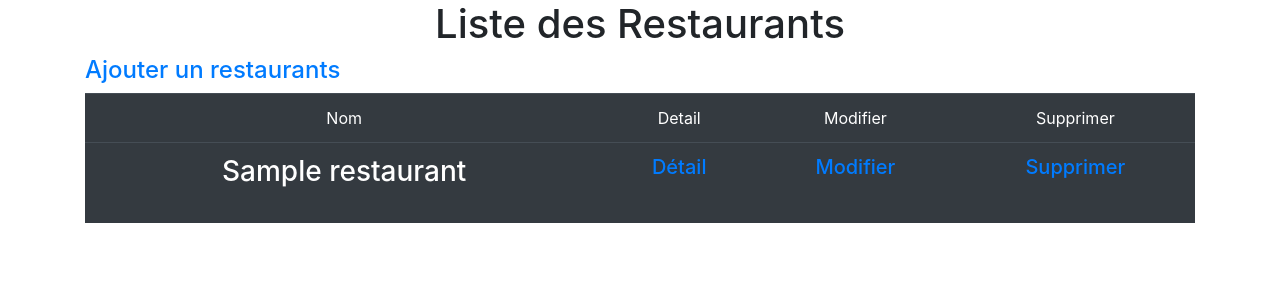
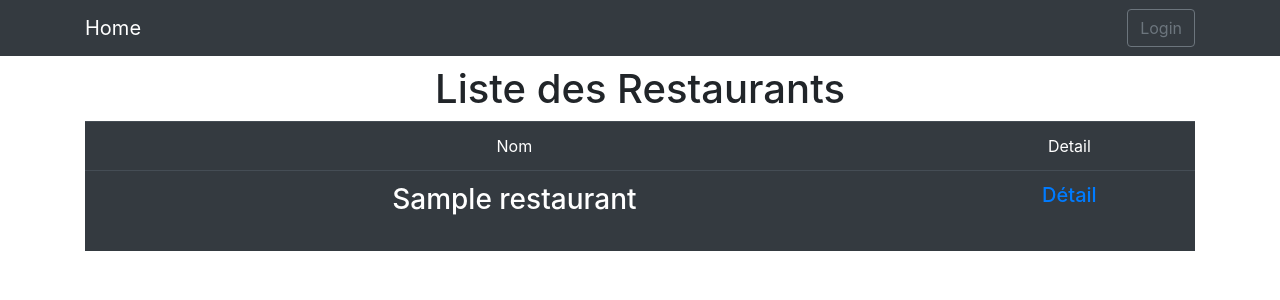
Before and after one commit to baptistejacquin23/evaluationDjango, a Django app: page / in a window 1280 px wide. Shown: the top 300 px of the page. Run offline with Django 3.2, Linux system fonts and the light colour scheme; tables that the repository leaves empty hold one stand-in row (values such as "Sample post"); some libraries are stand-ins or nearby versions.

Commit message:
Feat : Ajout de la fonctionnalité d'affichage de la page selon les droits

```diff
--- a/restaurant/templates/restaurants/layout.html
+++ b/restaurant/templates/restaurants/layout.html
@@ -4,8 +4,37 @@
     <meta charset="UTF-8">
     <title>{% block title %}{% endblock %}</title>
     <link href="https://stackpath.bootstrapcdn.com/bootstrap/4.4.1/css/bootstrap.min.css" rel="stylesheet" integrity="sha384-Vkoo8x4CGsO3+Hhxv8T/Q5PaXtkKtu6ug5TOeNV6gBiFeWPGFN9MuhOf23Q9Ifjh" crossorigin="anonymous">
+<style>
+    body {
+    padding-top: 65px;
+}
+</style>
 </head>
 <body>
+<nav class="navbar navbar-expand-lg navbar-dark bg-dark fixed-top" role="navigation">
+    <div class="container">
+        <a class="navbar-brand" href="/">Home</a>
+        <button class="navbar-toggler border-0" type="button" data-toggle="collapse" data-target="#exCollapsingNavbar">
+            &#9776;
+        </button>
+        <div class="collapse navbar-collapse" id="exCollapsingNavbar">
+            <ul class="nav navbar-nav flex-row justify-content-between ml-auto">
+                <li class="dropdown order-1">
+                    {% if user.is_authenticated %}
+                        <a class="navbar-brand">Bonjour {{ user.username }}</a>
+                        <a class="btn btn-outline-secondary" href="/accounts/logout/">Logout</a>
+                    {% else %}
+                        <a class="btn btn-outline-secondary" href="/accounts/login/">Login</a>
+                    {% endif %}
+                </li>
+            </ul>
+        </div>
+    </div>
+</nav>
+
+
+
+
 <div class="container">
     <h1 class="text-center">{% block page_title %}{% endblock %}</h1>
     {% block content %}{% endblock %}
--- a/restaurant/templates/restaurants/list.html
+++ b/restaurant/templates/restaurants/list.html
@@ -9,14 +9,19 @@
 {% endblock %}
 
 {% block content %}
-        <h4><a href="/create">Ajouter un restaurants</a></h4>
+    {% if user.is_authenticated %}
+       <h4><a href="/create">Ajouter un restaurants</a></h4>
+    {% endif %}
+
     <table class="table table-dark text-center">
         <thead>
         <tr>
             <td>Nom</td>
             <td>Detail</td>
-            <td>Modifier</td>
-            <td>Supprimer</td>
+            {% if user.is_authenticated %}
+                <td>Modifier</td>
+                <td>Supprimer</td>
+            {% endif %}
         </tr>
         </thead>
         <tbody>
@@ -28,12 +33,14 @@
                 <td>
                     <a href="/{{restaurant.id}}"><h5>Détail</h5></a><br>
                 </td>
+            {% if user.is_authenticated %}
                 <td>
                     <a href="/update/{{restaurant.id}}"><h5>Modifier</h5></a><br>
                 </td>
                 <td>
                     <a href="/delete/{{restaurant.id}}"><h5>Supprimer</h5></a><br>
                 </td>
+            {% endif %}
             </tr>
 
             {% endfor %}
```
